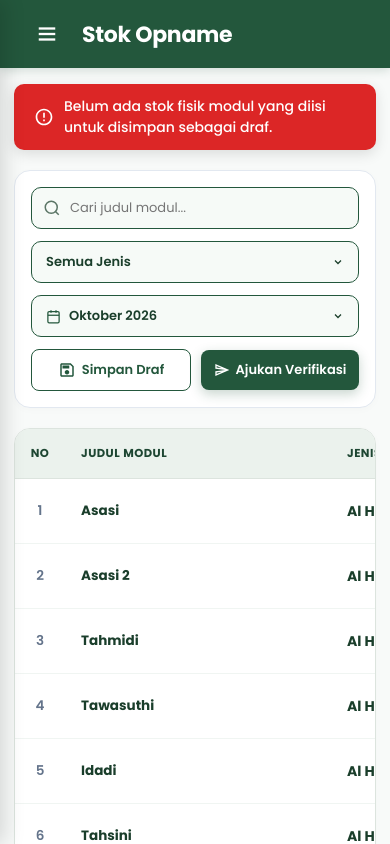
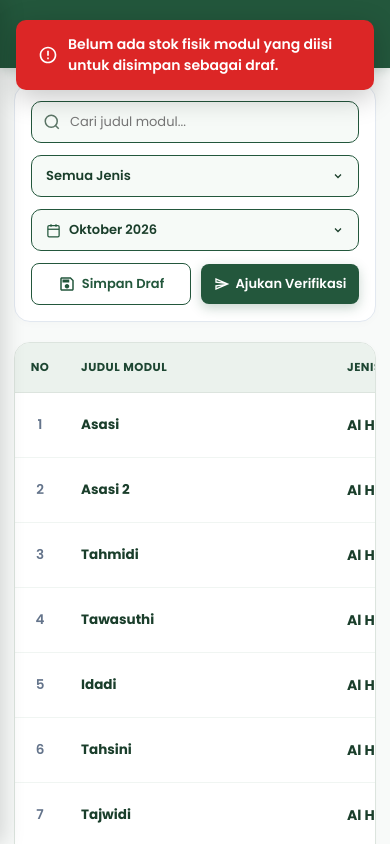
Before and after one commit to yohanaabigaill/Inventory-Pembelajaran, a React (Vite) app: page /stok-opname in a window 390 px wide. Both pictures are taken after a click on the button "Simpan Draf". Shown: the top 844 px of the page. Built offline with nearby package versions, Linux system fonts and the light colour scheme.

Commit message:
perbaikan tabel responsive di halaman stok opname

```diff
--- a/src/index.css
+++ b/src/index.css
@@ -396,6 +396,13 @@ select option:active {
     right: 0 !important;
     left: auto !important;
   }
+
+  /* Stok Opname Mobile Responsive */
+  .stok-opname-module-name {
+    white-space: normal !important;
+    word-break: break-word !important;
+    line-height: 1.4 !important;
+  }
 }
 
 .modul-masuk-desktop-table {
--- a/src/pages/StokOpname.jsx
+++ b/src/pages/StokOpname.jsx
@@ -852,6 +852,7 @@ export default function StokOpname() {
           {/* Toast Notification */}
           {notification && (
             <div
+              className="toast-responsive"
               style={{
                 ...styles.toast,
                 backgroundColor: notification.type === 'success' ? '#23573c' : '#dc2626'
@@ -1034,7 +1035,7 @@ export default function StokOpname() {
 
                           {/* JUDUL MODUL */}
                           <td style={{ ...styles.td, paddingLeft: '16px' }}>
-                            <div style={styles.moduleNameMain}>{item.nama}</div>
+                            <div style={styles.moduleNameMain} className="stok-opname-module-name">{item.nama}</div>
                           </td>
 
                           {/* JENIS */}
@@ -1185,16 +1186,21 @@ const styles = {
     gap: '20px'
   },
   toast: {
+    position: 'fixed',
+    top: '24px',
+    right: '24px',
+    zIndex: 99999,
     display: 'flex',
     alignItems: 'center',
     gap: '10px',
-    padding: '12px 20px',
+    padding: '14px 22px',
     borderRadius: '10px',
     color: '#ffffff',
     fontSize: '14px',
-    fontWeight: '500',
-    boxShadow: '0 4px 14px rgba(0,0,0,0.12)',
-    animation: 'fadeIn 0.2s ease'
+    fontWeight: '600',
+    boxShadow: '0 8px 28px rgba(0, 0, 0, 0.22)',
+    animation: 'fadeIn 0.25s ease',
+    maxWidth: 'calc(100vw - 48px)'
   },
   card: {
     backgroundColor: '#ffffff',
```
